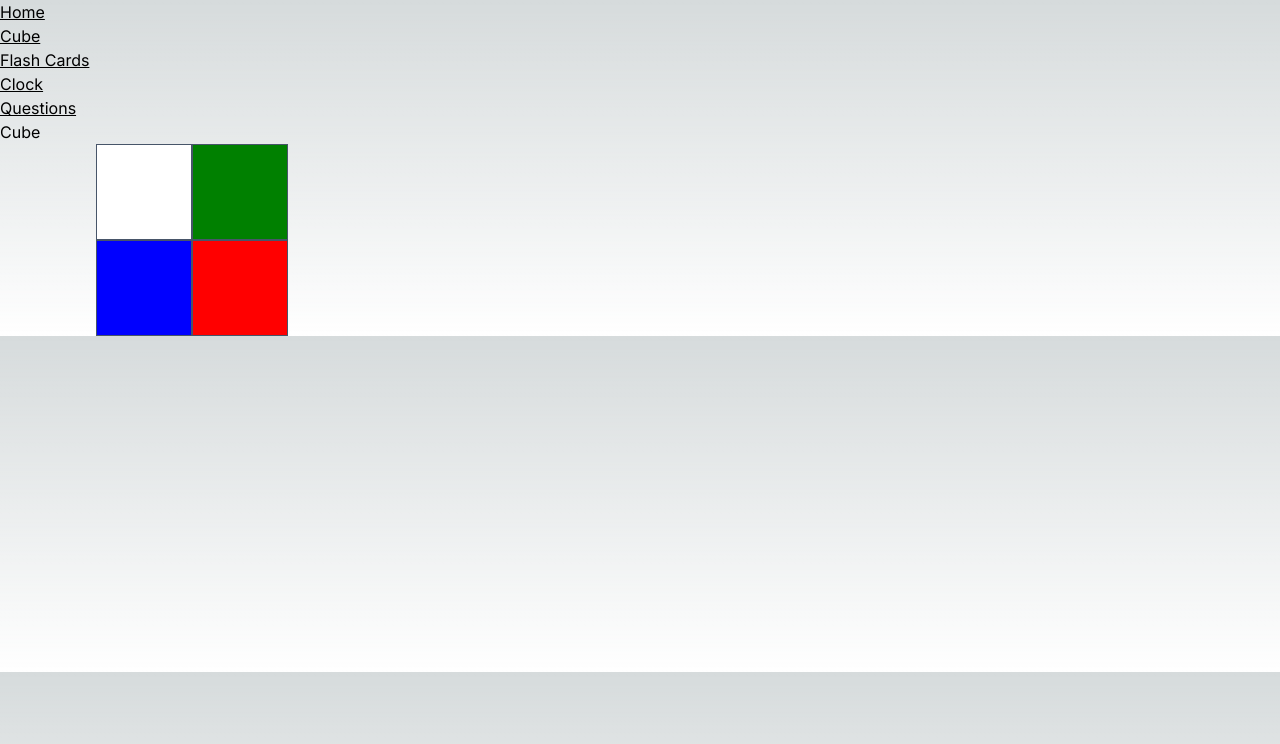
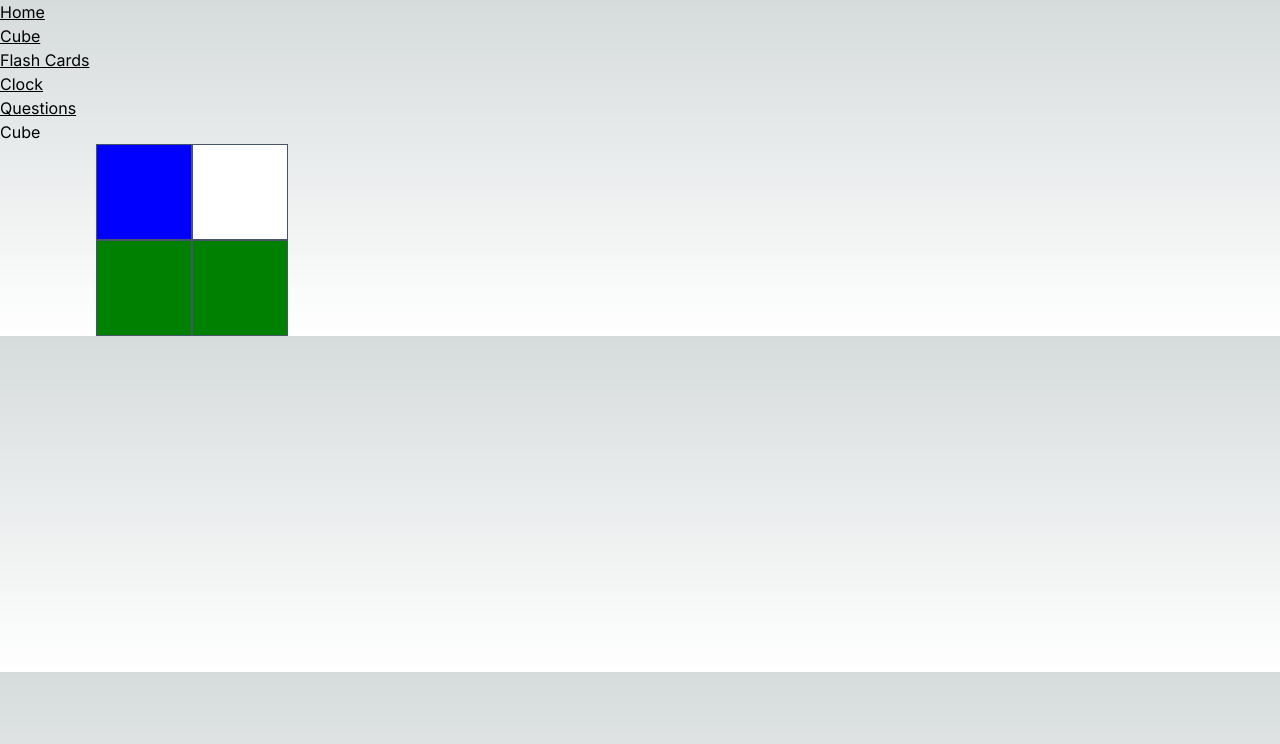
Before and after one commit to KearneyTech/webapp-react-template, a Next.js app: page /cube in a window 1280 px wide. Shown: the top 744 px of the page. Built offline with nearby package versions, Linux system fonts and the light colour scheme.

Commit message:
Cube initialize tiles with random color.

```diff
--- a/src/app/cube/page.tsx
+++ b/src/app/cube/page.tsx
@@ -1,7 +1,5 @@
 /**
  * TODOs
- * Randomize colors
- * Set color sequence
  * Tile click functionality
  * Cube solved check function
  * Create tests
@@ -16,23 +14,41 @@ const tileColors = [
     'bg-[#ff0000]'
 ];
 
+type TileObject = {
+    color: string;
+};
+
+let tile1 = {color: ''} as TileObject,
+    tile2 = {color: ''} as TileObject,
+    tile3 = {color: ''} as TileObject,
+    tile4 = {color: ''} as TileObject;
+
+function initTiles(){
+    tile1.color = tileColors[randomNumber(4)];
+    tile2.color = tileColors[randomNumber(4)];
+    tile3.color = tileColors[randomNumber(4)];
+    tile4.color = tileColors[randomNumber(4)];
+};
+
+function randomNumber(max: number){
+    return Math.floor(Math.random() * max);
+}
+
 function tileClick(e: any){
     console.log('say something', e);
 }
 
-
-
 export default function Page() {
-    let i = 0;
-    const tiles = tileColors.map(tileColor =>
-        <Tile key={i++} color={tileColor} tileClick={tileClick}/>
-    )
+    initTiles();
 
     return (
         <div className="flex flex-col justify-between w-96">
             <h2>Cube</h2>
             <div className="flex flex-wrap justify-center w-64 place-self-center">
-                {tiles}
+                <Tile color={tile1.color} tileClick={tileClick}/>
+                <Tile color={tile2.color} tileClick={tileClick}/>
+                <Tile color={tile3.color} tileClick={tileClick}/>
+                <Tile color={tile4.color} tileClick={tileClick}/>
             </div>
         </div>
     );
```
